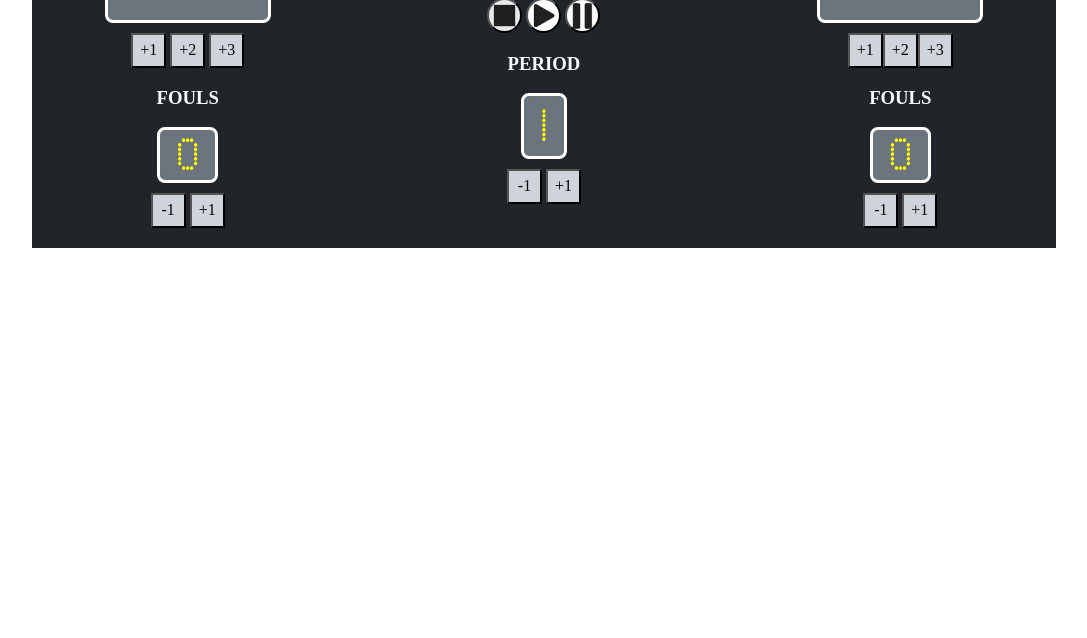
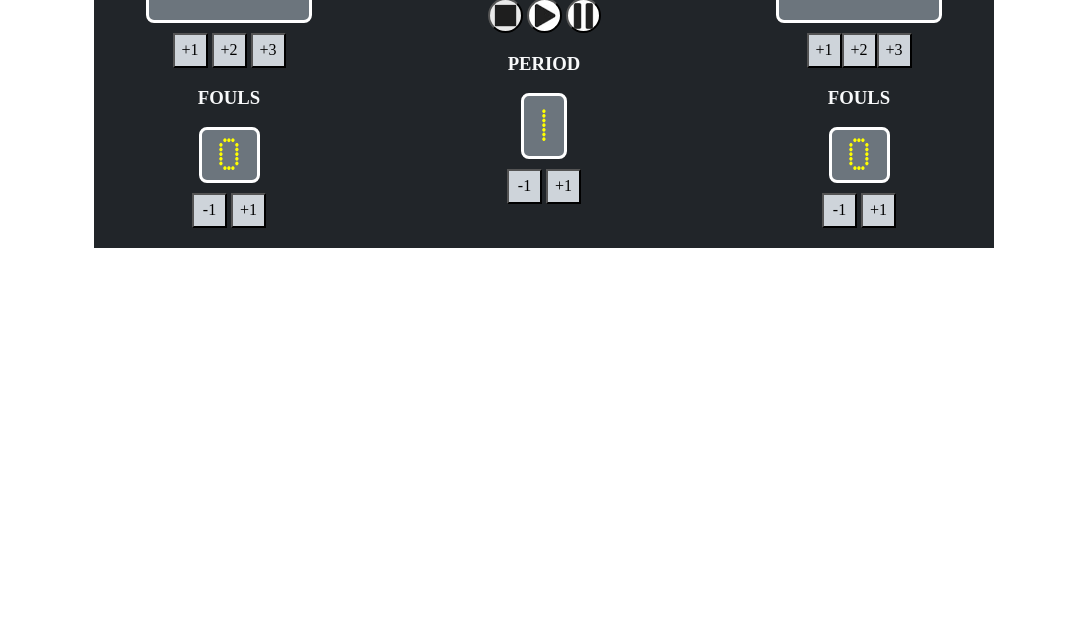
Before and after one commit to rileyadan/scoreboard, a plain HTML site: page index.html in a window 1280 px wide. Shown: the part 162-800 px from the top of the page, without its empty margins (96-1183 px from the left). Drawn offline with nearby package versions, Linux system fonts and the light colour scheme.

Commit message:
change max width

```diff
--- a/index.css
+++ b/index.css
@@ -29,7 +29,7 @@ body {
     display: flex;
     justify-content: space-around;
     background-color:#212529;
-    width:80vw;
+    width:900px;
     margin:20px auto;
     color:#F8F9FA;
     padding-bottom:20px;
```
